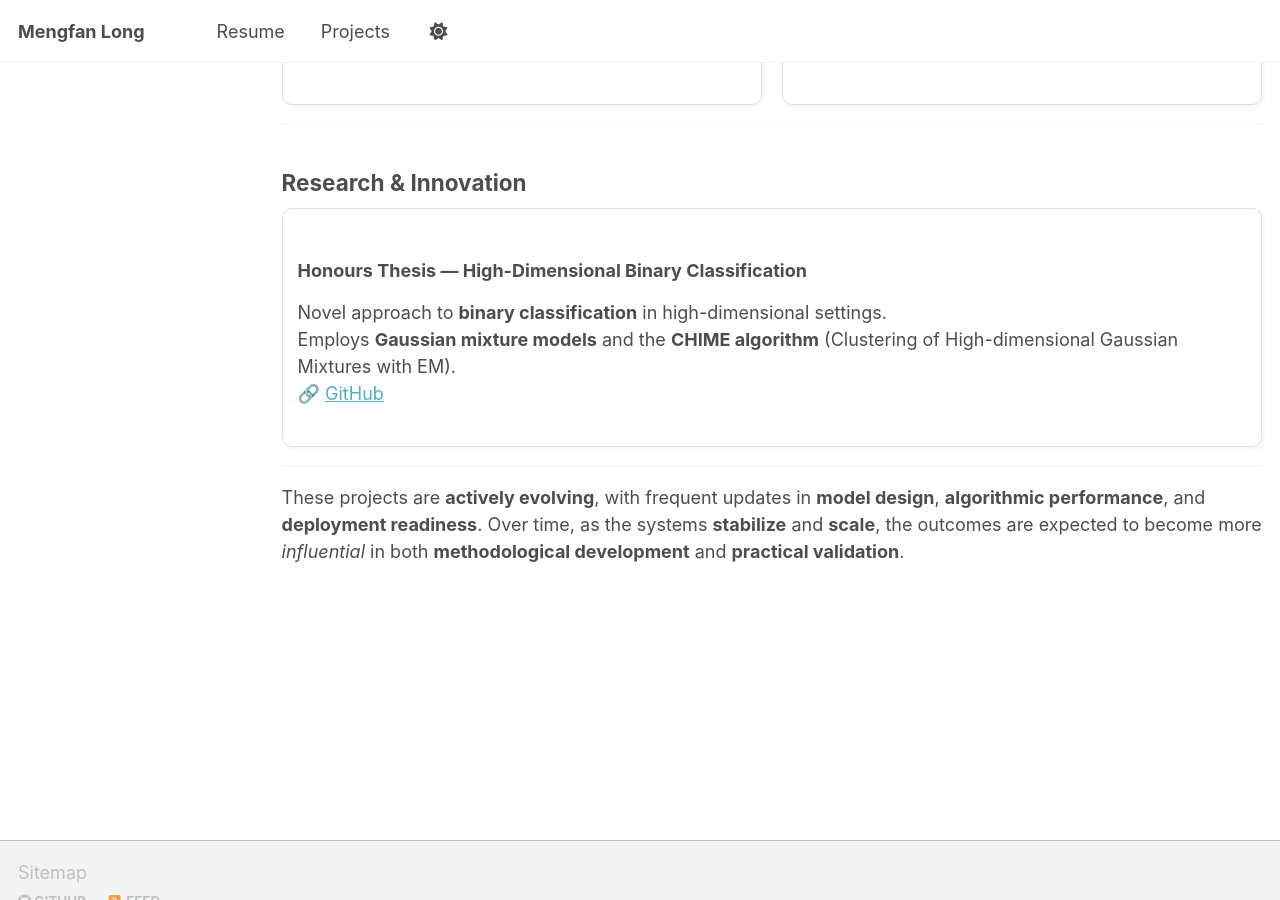
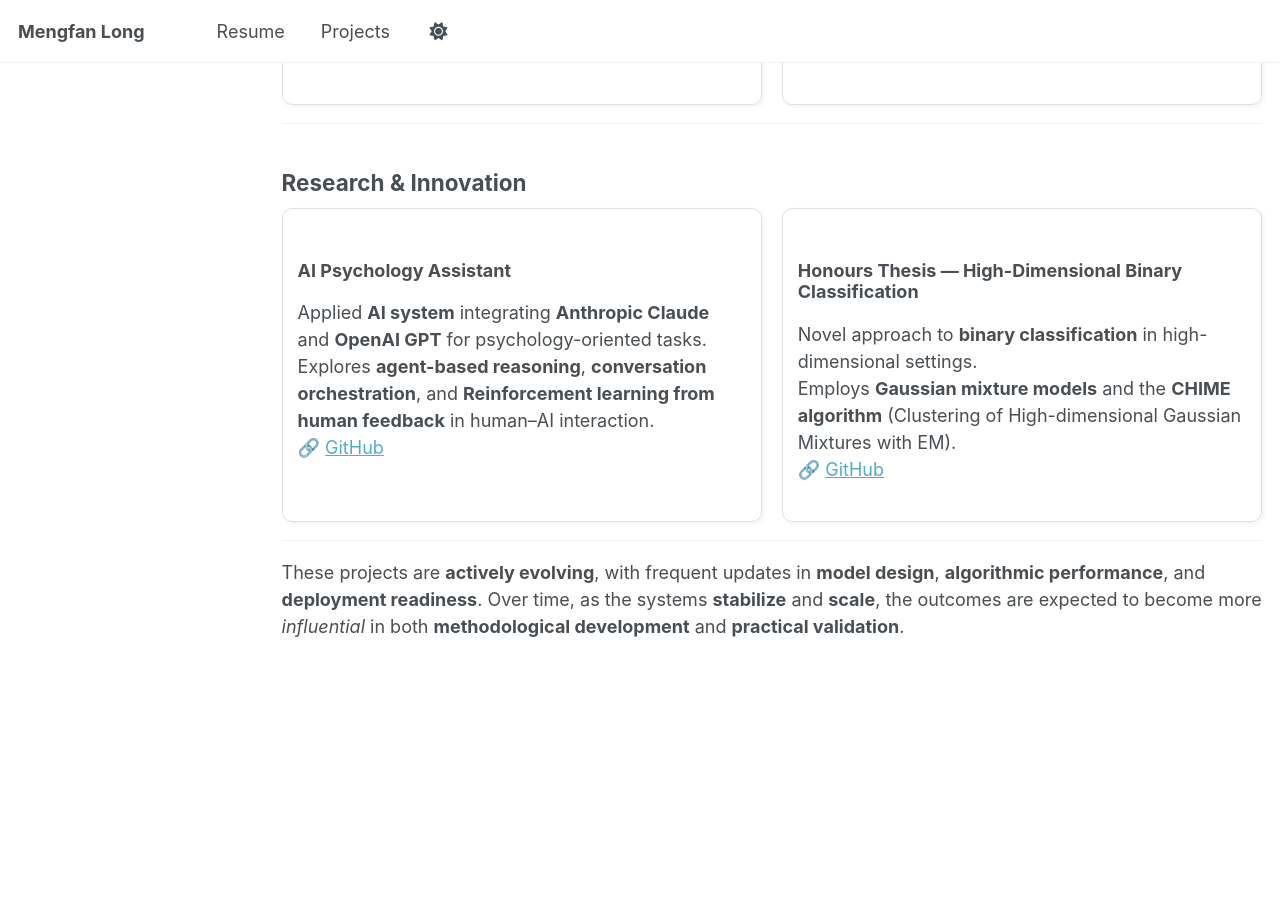
Before and after one commit to kevinlmf/kevinlmf.github.io, a Jekyll site: the page built from _pages/projects.md, in a window 1280 px wide and 900 px high, scrolled down 1252 px. Built offline with Jekyll 4.4.1, drawn with Linux system fonts in a browser that asks for light colours; a script that is not in the unit is left out.

Commit message:
Update projects.md

```diff
--- a/_pages/projects.md
+++ b/_pages/projects.md
@@ -93,7 +93,18 @@ A selection of research and engineering projects, spanning **quantitative financ
 
 <div style="display:flex; flex-wrap:wrap; gap:20px;">
 
+
+
   <div style="flex:1; min-width:320px; border:1px solid #e0e0e0; border-radius:10px; padding:15px; box-shadow:2px 2px 5px rgba(0,0,0,0.05);">
+    <h3>AI Psychology Assistant</h3>
+    <p>
+      Applied <b>AI system</b> integrating <b>Anthropic Claude</b> and <b>OpenAI GPT</b> for psychology-oriented tasks.<br>
+      Explores <b>agent-based reasoning</b>, <b>conversation orchestration</b>, and <b>Reinforcement learning from human feedback</b> in human–AI interaction.<br>
+      🔗 <a href="https://github.com/kevinlmf/AI_psychology_assistant" target="_blank">GitHub</a>
+    </p>
+  </div>
+
+   <div style="flex:1; min-width:320px; border:1px solid #e0e0e0; border-radius:10px; padding:15px; box-shadow:2px 2px 5px rgba(0,0,0,0.05);">
     <h3>Honours Thesis — High-Dimensional Binary Classification</h3>
     <p>
       Novel approach to <b>binary classification</b> in high-dimensional settings.<br>
@@ -106,6 +117,7 @@ A selection of research and engineering projects, spanning **quantitative financ
 
 
 
+
 ---
 
 These projects are <strong>actively evolving</strong>, with frequent updates in <strong>model design</strong>, <strong>algorithmic performance</strong>, and <strong>deployment readiness</strong>. Over time, as the systems <strong>stabilize</strong> and <strong>scale</strong>, the outcomes are expected to become more <em>influential</em> in both <strong>methodological development</strong> and <strong>practical validation</strong>.
```
